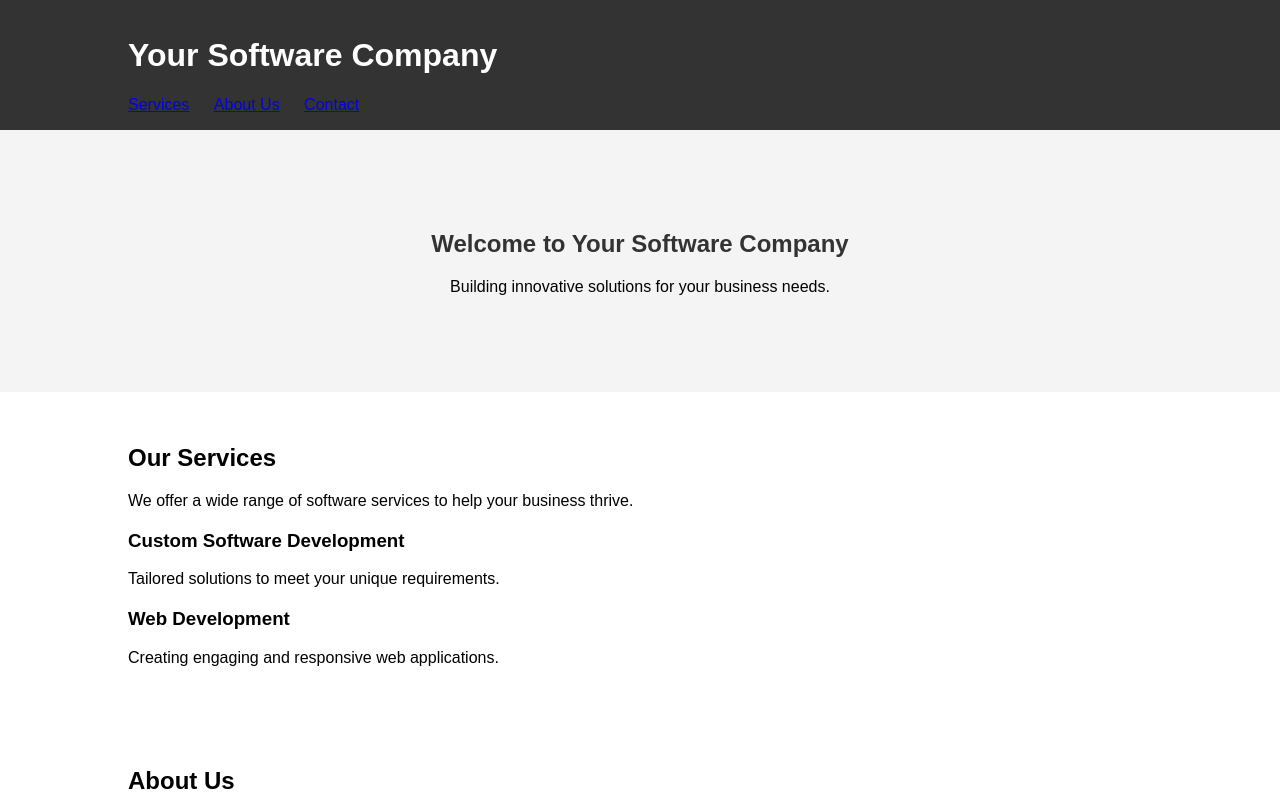
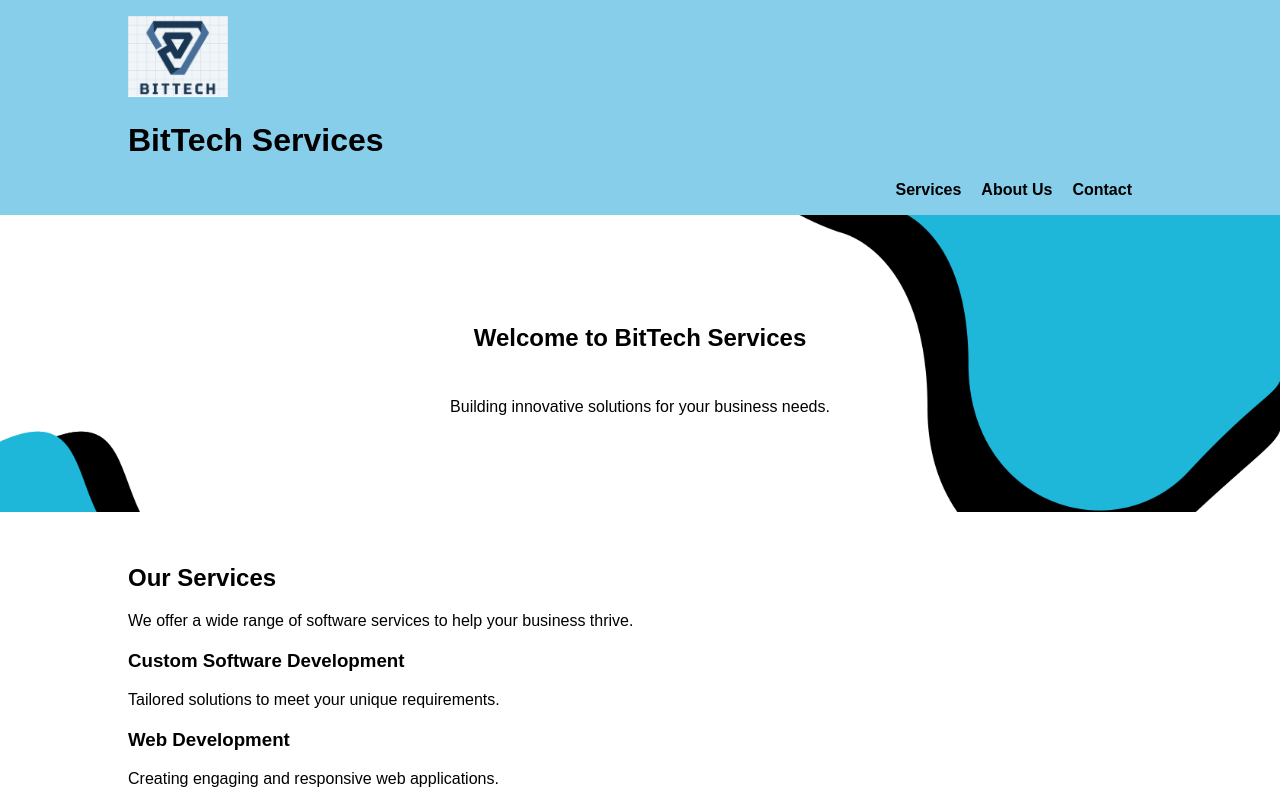
Before and after one commit to SahilWalzade/BitTech, a plain HTML site: page index.html in a window 1280 px wide. Shown: the top 800 px of the page. Drawn offline with Linux system fonts and the light colour scheme.

Commit message:
add images

```diff
--- a/index.html
+++ b/index.html
@@ -6,13 +6,14 @@
     <meta name="viewport" content="width=device-width, initial-scale=1.0">
     <link rel="stylesheet" href="style.css">
     <script defer src="script.js"></script>
-    <title>Your Software Company</title>
+    <title>BitTech Services</title>
 </head>
 
 <body>
-    <header>
+    <header >
         <div class="container">
-            <h1>Your Software Company</h1>
+            <img src="images/logo.png" alt="Your Software Company Logo">
+            <h1>BitTech Services</h1>
             <nav>
                 <ul>
                     <li><a href="#services">Services</a></li>
@@ -25,7 +26,7 @@
 
     <section id="hero">
         <div class="container">
-            <h2>Welcome to Your Software Company</h2>
+            <h2>Welcome to BitTech Services</h2>
             <p>Building innovative solutions for your business needs.</p>
         </div>
     </section>
--- a/style.css
+++ b/style.css
@@ -11,20 +11,38 @@ body {
 }
 
 header {
-    background-color: #333;
-    color: #fff;
+    background-color: #87CEEB; /* Sky blue color */
+    color: #000; /* Black text color */
     padding: 1em 0;
+    display: flex;
+    align-items: center;
+}
+
+header img {
+    max-width: 100px; /* Adjust the size based on your logo dimensions */
+    margin-right: 10px;
+}
+
+nav {
+    flex-grow: 1;
 }
 
 nav ul {
     list-style: none;
     margin: 0;
     padding: 0;
+    display: flex;
+    justify-content: flex-end; /* Align links to the right */
 }
 
 nav ul li {
-    display: inline;
     margin-right: 20px;
+}
+
+nav ul li a {
+    text-decoration: none;
+    color: #000; /* Black text color */
+    font-weight: bold;
 }
 
 section {
@@ -32,13 +50,22 @@ section {
 }
 
 #hero {
-    background-color: #f4f4f4;
+    background: url('images/hero-image.png') center/cover no-repeat; /* Background image properties */
     text-align: center;
     padding: 5em 0;
+    color: #000; /* Black text color */
+    position: relative; /* Add this to position the text within the section */
 }
 
 #hero h2 {
-    color: #333;
+    color: #000; /* Black text color */
+    background-color: rgba(255, 255, 255, 0.7); /* Background color for text with some transparency */
+    display: inline-block; /* Add this to make the background cover only the text width */
+    padding: 10px; /* Add padding to make the background more visible */
+}
+#hero img {
+    max-width: 100%;
+    height: auto;
 }
 
 #services .service {
```
Also changed, not shown: images/hero-image.png (added), images/logo.png (added).
